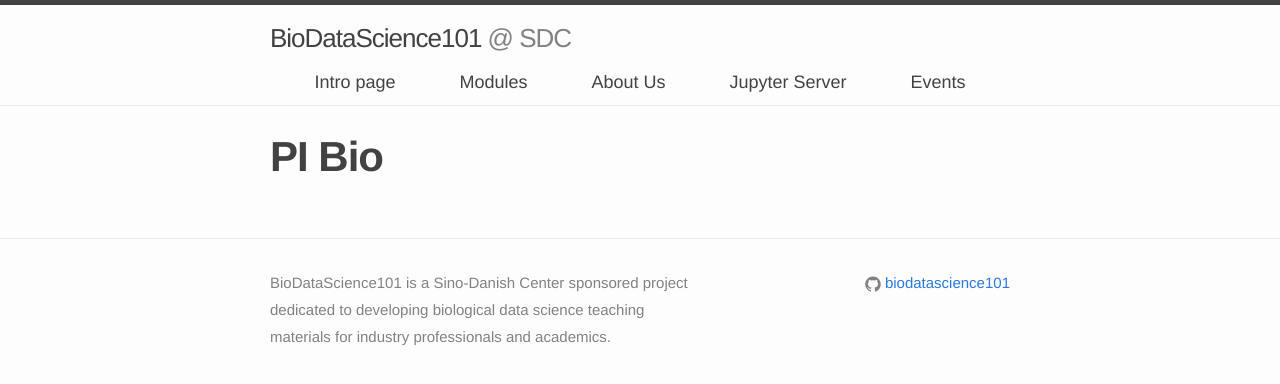
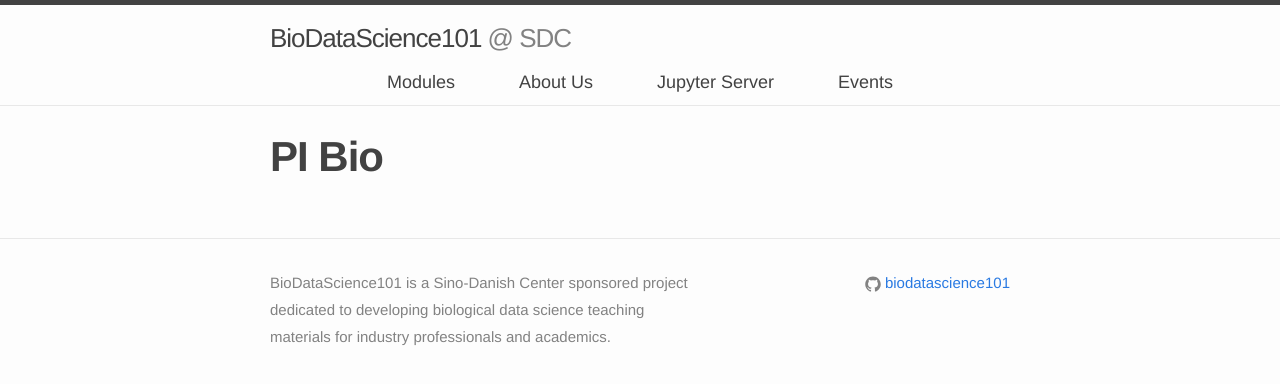
Before and after one commit to biodatascience101/BioDataScience101.github.io, a Jekyll site: the page built from _pages/pi/index.md, in a window 1280 px wide. Shown: the top 384 px of the page. Built offline with Jekyll 4.4.1, drawn with Linux system fonts in a browser that asks for light colours; nearby versions of some CDN libraries.

Commit message:
Update index.html

```diff
--- a/index.html
+++ b/index.html
@@ -1,9 +1,5 @@
 ---
-layout: page
-title: Intro page
-permalink: /intro/
-toggle: on
-rank: 1
+layout: default
 ---
 
 <div style="margin-bottom: 50px;">
```
